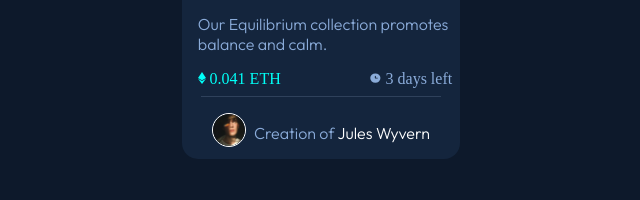
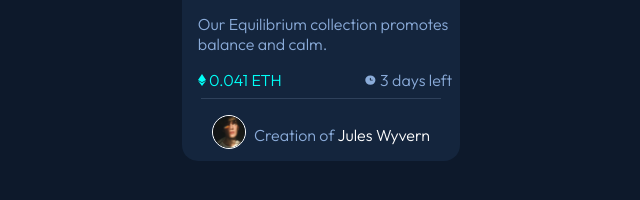
Before and after one commit to PhisherFTW/Developer-portfolio, a plain HTML site: page index.html in a window 1280 px wide. Shown: the part 354-554 px from the top of the page, 319-959 px from the left. Drawn offline with Linux system fonts and the light colour scheme.

Commit message:
Updated Styles.css

```diff
--- a/styles.css
+++ b/styles.css
@@ -36,12 +36,15 @@ p {
 }
 .eth-txt {
     color: hsl(178, 100%, 50%);
-
+    font-family: 'Outfit', sans-serif;
+    font-weight: 300;
 }
 
 .days-left {
     color: hsl(215, 51%, 70%);
     padding-right: 0.5rem;
+    font-family: 'Outfit', sans-serif;
+    font-weight: 300;
 }
 
 
```
